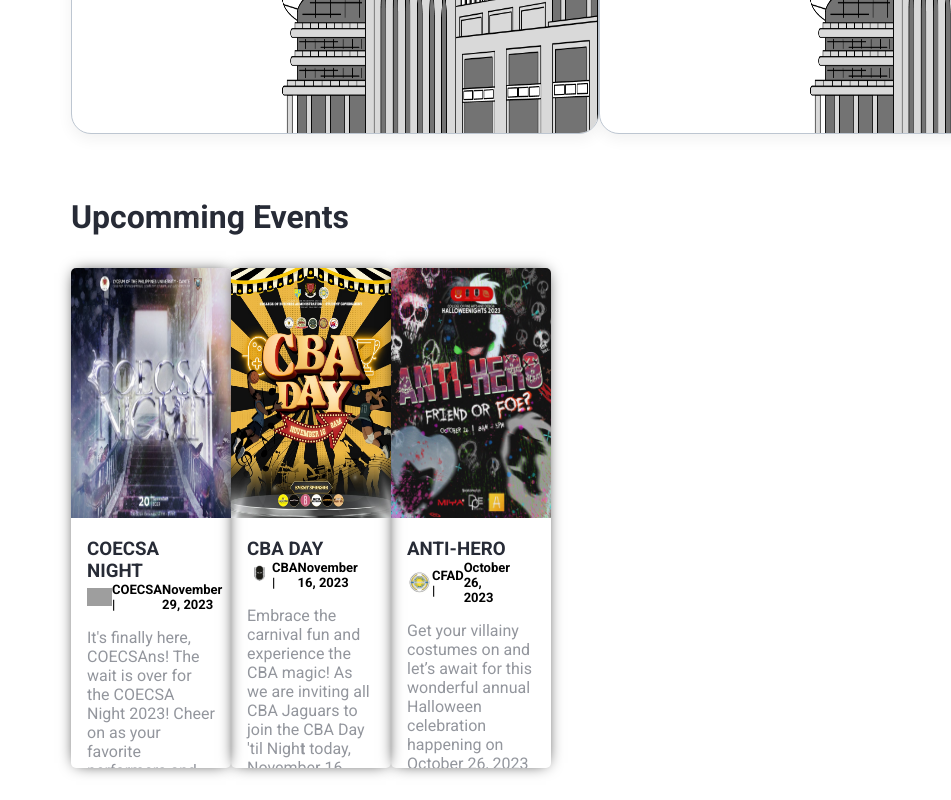
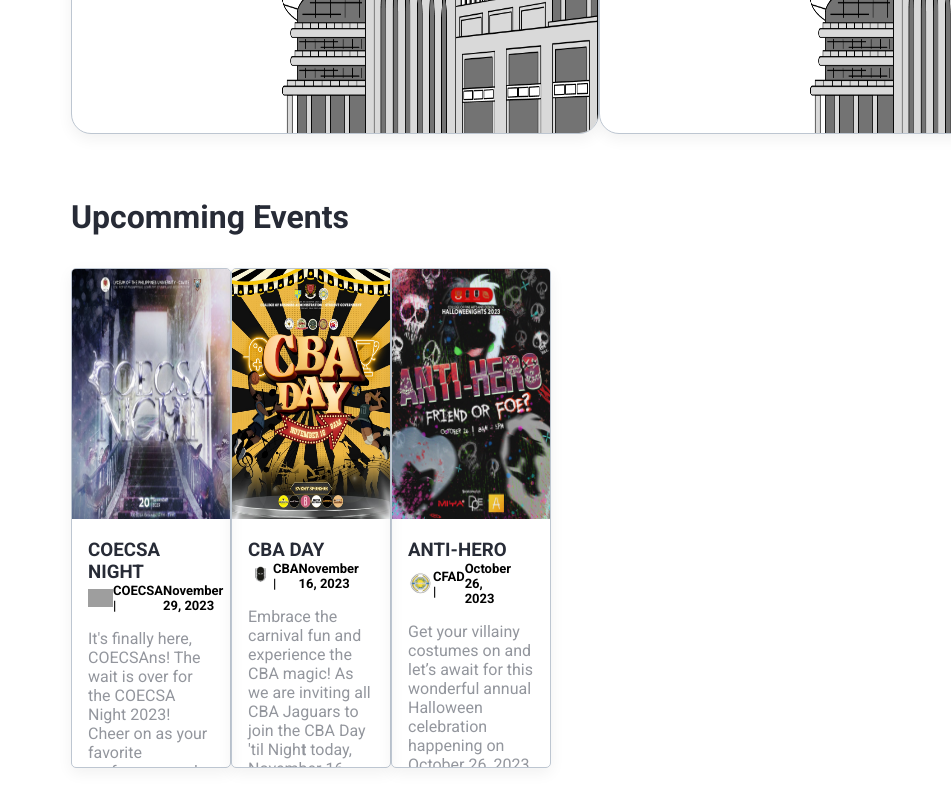
Before and after one commit to ianaumi/Lycee, a React (Create React App) app: page / in a window 1280 px wide. Shown: the part 534-1334 px from the top of the page, without its empty margins (329-1280 px from the left). Built offline with nearby package versions, Linux system fonts and the light colour scheme; grey boxes are pictures that could not be loaded.

Commit message:
Updated border

```diff
--- a/src/Components/Card-component/CardStyles.css
+++ b/src/Components/Card-component/CardStyles.css
@@ -1,5 +1,8 @@
 .card-container{
-    box-shadow: 0px 0px 15px -5px;
+    border-style: solid;
+    border-width: thin;
+    border-color: #bdc6d1;
+    box-shadow: 0 5px 15px rgba(0, 0, 0, 0.06);
     width: 330px;
     height: 500px;
     overflow: hidden;
```
